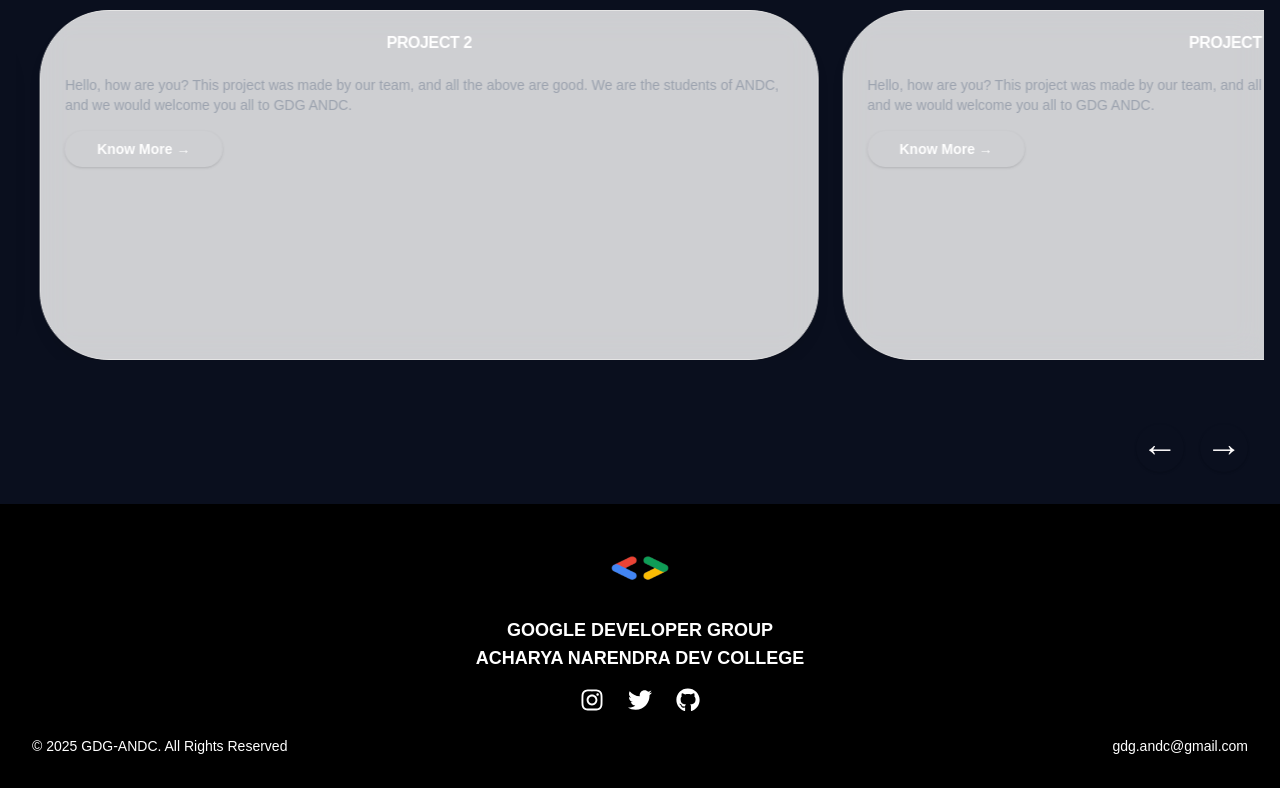
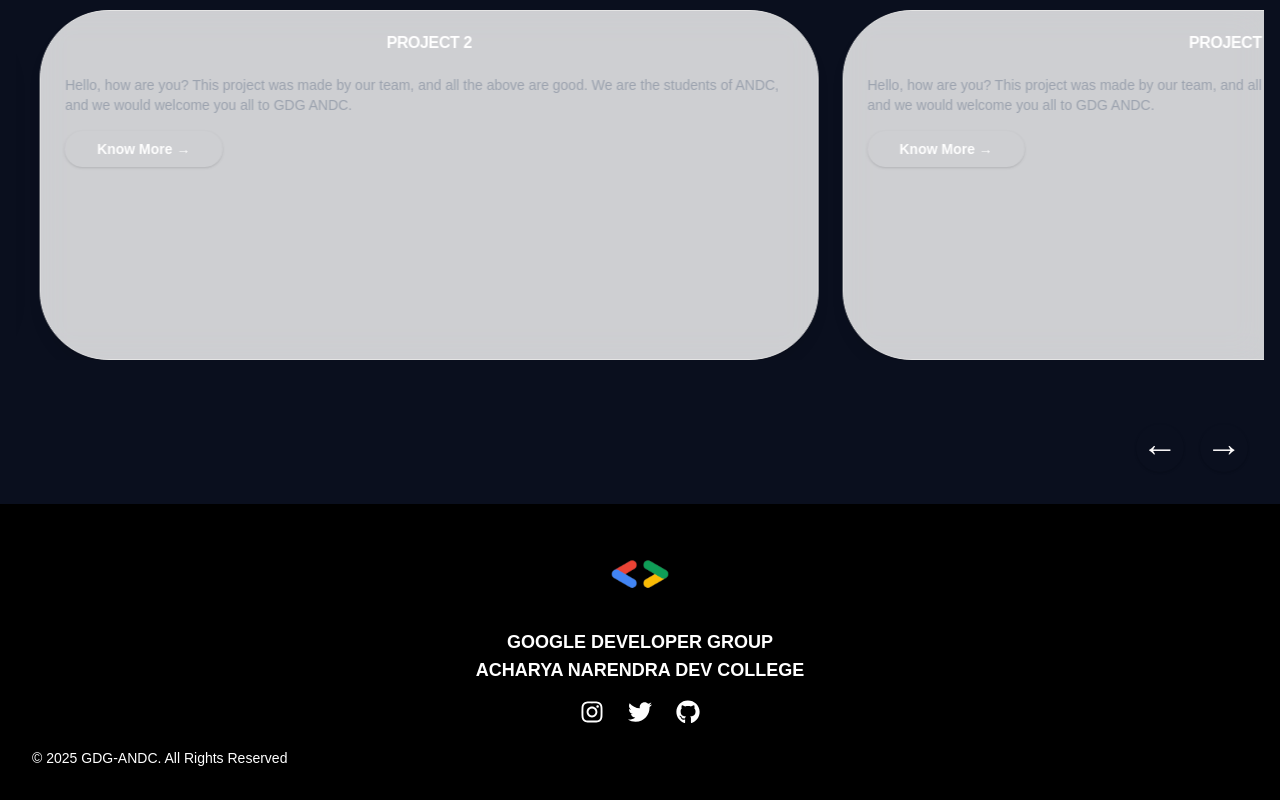
Before and after one commit to mayankdotasm/GDG-Landing-Page, a Next.js app: page /projects in a window 1280 px wide. Shown: the part 270-1070 px from the top of the page. Built offline with nearby package versions, Linux system fonts and the light colour scheme.

Commit message:
[chore] rectified error related to build

```diff
--- a/src/app/blogs/page.tsx
+++ b/src/app/blogs/page.tsx
@@ -0,0 +1,10 @@
+import Hero from "@/components/Hero";
+import Events from "@/components/Events";
+export default function Home() {
+  return (
+    <main>
+      <Hero />
+      <Events />
+    </main>
+  );
+}
--- a/src/components/AboutUs.tsx
+++ b/src/components/AboutUs.tsx
@@ -5,16 +5,6 @@
 const AboutUs = () => {
   return (
     <main className="max-w-7xl mx-auto px-6 py-16">
-      {/* Header Section */}
-      {/* <div className="text-center mb-12">
-        <h1 className="text-5xl font-bold text-white mb-4 tracking-tight leading-tight">
-          GOOGLE DEVELOPER GROUP
-        </h1>
-        <h2 className="text-3xl font-semibold text-purple-400 mb-8 tracking-wide">
-          ACHARYA NARENDRA DEV COLLEGE
-        </h2>
-      </div> */}
-
       {/* Banner Image */}
       <div className="my-8 overflow-hidden rounded-xl shadow-xl">
         <Image
@@ -33,8 +23,8 @@
           At GDG on Campus, ANDC, we believe in the power of community and
           collaboration. Our mission is to provide students with the resources
           and opportunities to learn, share, and contribute to the ever-evolving
-          world of technology. Whether you're a seasoned developer or just
-          starting, there’s a place for you here!
+          world of technology. Whether you&apos;re a seasoned developer or just
+          starting, there&apos;s a place for you here!
         </p>
       </section>
 
@@ -131,7 +121,7 @@
         </h2>
         <p className="text-xl text-gray-300 mb-8 max-w-3xl mx-auto leading-relaxed">
           Stay updated on our events, workshops, and community initiatives by
-          following us on social media. Join our community and let's grow
+          following us on social media. Join our community and let&apos;s grow
           together!
         </p>
 
@@ -167,10 +157,10 @@
           Get Involved
         </h2>
         <p className="text-lg text-gray-300">
-          We welcome contributions from everyone! Whether you're interested in
-          joining our events, contributing to our open-source projects, or
-          sharing your knowledge through workshops, there's always something
-          happening at GDG on Campus, ANDC.
+          We welcome contributions from everyone! Whether you&apos;re interested
+          in joining our events, contributing to our open-source projects, or
+          sharing your knowledge through workshops, there&apos;s always
+          something happening at GDG on Campus, ANDC.
         </p>
         <p className="text-lg text-gray-300">
           Check out our open issues in the repository to see how you can get
@@ -193,15 +183,13 @@
           .
         </p>
         <p className="text-lg text-gray-300 mb-6 max-w-3xl mx-auto leading-relaxed">
-          Together, let’s build a vibrant tech community that inspires and
+          Together, let&apos;s build a vibrant tech community that inspires and
           empowers each other.
           <br />
           <span className="text-white font-semibold">
             Join us today and be part of the journey!
           </span>
         </p>
-
-        {/* <p className="text-2xl font-bold text-purple-400">Happy Coding! 💻</p> */}
       </section>
     </main>
   );
--- a/src/components/Footer.tsx
+++ b/src/components/Footer.tsx
@@ -1,11 +1,23 @@
 import React from "react";
 import { FaInstagram, FaTwitter, FaGithub } from "react-icons/fa";
+import Image from "next/image";
 
 const Footer = () => {
+  const instagramUrl = process.env.NEXT_PUBLIC_INSTAGRAM_URL || "#";
+  const twitterUrl = process.env.NEXT_PUBLIC_TWITTER_URL || "#";
+  const githubUrl = process.env.NEXT_PUBLIC_GITHUB_URL || "#";
+  const email = process.env.NEXT_PUBLIC_CONTACT_EMAI;
+
   return (
     <footer className="bg-black text-white py-8 text-center">
       <div className="flex justify-center mb-4">
-        <img src="/gdg.png" alt="Logo" className="w-16 h-16" />
+        <Image
+          src="/gdg.png"
+          alt="GDG Logo"
+          width={64}
+          height={64}
+          className="object-contain"
+        />
       </div>
 
       <p className="text-lg font-semibold">GOOGLE DEVELOPER GROUP</p>
@@ -13,7 +25,7 @@
 
       <div className="flex justify-center gap-6 mb-6">
         <a
-          href={process.env.NEXT_PUBLIC_INSTAGRAM_URL}
+          href={instagramUrl}
           target="_blank"
           rel="noopener noreferrer"
           aria-label="Instagram"
@@ -22,7 +34,7 @@
           <FaInstagram />
         </a>
         <a
-          href={process.env.NEXT_PUBLIC_TWITTER_URL}
+          href={twitterUrl}
           target="_blank"
           rel="noopener noreferrer"
           aria-label="Twitter"
@@ -31,7 +43,7 @@
           <FaTwitter />
         </a>
         <a
-          href={process.env.NEXT_PUBLIC_GITHUB_URL}
+          href={githubUrl}
           target="_blank"
           rel="noopener noreferrer"
           aria-label="GitHub"
@@ -43,11 +55,8 @@
 
       <div className="flex flex-col md:flex-row justify-between items-center px-8 text-sm">
         <p>© {new Date().getFullYear()} GDG-ANDC. All Rights Reserved</p>
-        <a
-          href="mailto:gdg.andc@gmail.com"
-          className="hover:underline mt-2 md:mt-0"
-        >
-          gdg.andc@gmail.com
+        <a href={`mailto:${email}`} className="hover:underline mt-2 md:mt-0">
+          {email}
         </a>
       </div>
     </footer>
--- a/src/components/Hero.tsx
+++ b/src/components/Hero.tsx
@@ -1,7 +1,7 @@
 import React from "react";
 import { Button } from "@/components/ui/button";
 import { TextGenerateEffect } from "@/components/ui/text-generate-effect";
-import EventCard from "@/components/ui/event-card";
+
 
 const Hero = () => {
   return (
--- a/src/components/Project.tsx
+++ b/src/components/Project.tsx
@@ -45,9 +45,7 @@
 
   // Function to go to the previous project
   const prevProject = () => {
-    setCurrentIndex(
-      (prevIndex) => (prevIndex - 1 + projects.length) % projects.length
-    );
+    setCurrentIndex((prevIndex) => (prevIndex - 1 + projects.length) % projects.length);
   };
 
   // Start the auto-rotation of the projects
@@ -75,13 +73,12 @@
         clearInterval(intervalIdRef.current);
       }
     };
-  }, []);
+  }, [startAutoRotation]);
 
+  // Ensure the container is shifted based on the current index
   useEffect(() => {
     if (cardContainerRef.current) {
-      cardContainerRef.current.style.transform = `translateX(-${
-        currentIndex * 778.38
-      }px)`;
+      cardContainerRef.current.style.transform = `translateX(-${currentIndex * 778.38}px)`;
     }
   }, [currentIndex]);
 
@@ -107,14 +104,10 @@
               className="w-[778.38px] h-[350px] bg-white bg-opacity-80 backdrop-blur-lg rounded-[69px] shadow-lg flex-shrink-0 mr-6"
             >
               <CardHeader>
-                <CardTitle className="uppercase text-white">
-                  {project.title}
-                </CardTitle>
+                <CardTitle className="uppercase text-white">{project.title}</CardTitle>
               </CardHeader>
               <CardContent className="text-left">
-                <p className="text-sm text-gray-400 mb-4">
-                  {project.description}
-                </p>
+                <p className="text-sm text-gray-400 mb-4">{project.description}</p>
                 <Button className="border-gray-600 text-white bg-grey-800 hover:bg-gray-400 px-8 py-2 rounded-full font-extrabold">
                   Know More {"\u2192"}
                 </Button>
@@ -129,8 +122,10 @@
           onClick={() => {
             prevProject();
             stopAutoRotation();
+            startAutoRotation();
           }}
-          className="text-[#FFFDFD] bg-[#0a0f1e] p-6 rounded-full font-extrabold text-4xl transition-all flex items-center justify-center relative hover:bg-white hover:backdrop-blur-md hover:bg-opacity-20 hover:shadow-xl hover:shadow-white hover:ring-2 hover:ring-purple-500 hover:ring-opacity-50 hover:scale-105 "
+          className="text-[#FFFDFD] bg-[#0a0f1e] p-6 rounded-full font-extrabold text-4xl transition-all flex items-center justify-center relative hover:bg-white hover:backdrop-blur-md hover:bg-opacity-20 hover:shadow-xl hover:shadow-white hover:ring-2 hover:ring-purple-500 hover:ring-opacity-50 hover:scale-105"
+          aria-label="Previous Project"
         >
           <span className="absolute bottom-2 text-4xl">{"\u2190"}</span>
         </Button>
@@ -139,8 +134,10 @@
           onClick={() => {
             nextProject();
             stopAutoRotation();
+            startAutoRotation();
           }}
-          className="text-[#FFFDFD] bg-[#0a0f1e] p-6 rounded-full font-extrabold text-4xl transition-all flex items-center justify-center relative hover:bg-white hover:backdrop-blur-md hover:bg-opacity-20 hover:shadow-xl hover:shadow-white hover:ring-2 hover:ring-purple-500 hover:ring-opacity-50 hover:scale-105 "
+          className="text-[#FFFDFD] bg-[#0a0f1e] p-6 rounded-full font-extrabold text-4xl transition-all flex items-center justify-center relative hover:bg-white hover:backdrop-blur-md hover:bg-opacity-20 hover:shadow-xl hover:shadow-white hover:ring-2 hover:ring-purple-500 hover:ring-opacity-50 hover:scale-105"
+          aria-label="Next Project"
         >
           <span className="absolute bottom-2 text-4xl">{"\u2192"}</span>
         </Button>
--- a/src/components/ui/team-card.tsx
+++ b/src/components/ui/team-card.tsx
@@ -2,6 +2,7 @@
 
 import React from "react";
 import { FaInstagram, FaTwitter, FaGithub, FaLinkedin } from "react-icons/fa";
+import Image from "next/image";
 
 interface TeamCardProps {
   name: string;
@@ -20,11 +21,13 @@
   return (
     <div className="text-center p-4">
       <div className="rounded-full w-32 h-32 mx-auto mb-4 bg-gray-300 shadow-lg hover:shadow-2xl transition-all hover:scale-105 hover:shadow-purple-500/50 duration-300 hover:ring-4 hover:ring-purple-300">
-        <a href={linkedin} target="_blank" rel="noopener noreferrer" aria-label={`${name}'s profile`}>
-          <img
+        <a href={linkedin || "#"} target="_blank" rel="noopener noreferrer" aria-label={`${name}'s profile`}>
+          <Image
             src={profileLink} // Image source
             alt={`${name}'s Profile`}
             className="rounded-full w-full h-full object-cover"
+            width={128}
+            height={128}
             onError={(e) => {
               // Fallback if image fails to load
               e.currentTarget.src = fallbackImage;
```
